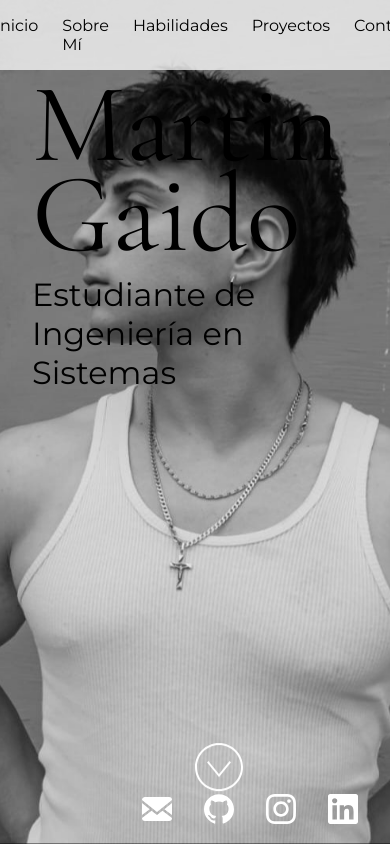
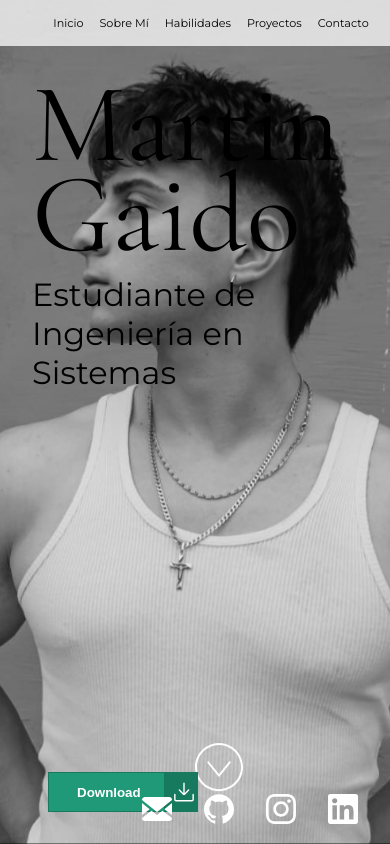
Before and after one commit to martingaidoo/portafolioWeb, a React (Vite) app: page / in a window 390 px wide. Built offline with nearby package versions, Linux system fonts and the light colour scheme.

Commit message:
responsive

```diff
--- a/src/Components/About.jsx
+++ b/src/Components/About.jsx
@@ -31,9 +31,9 @@ const About = () => {
         }}
       >
         <h2>Acerca de mí</h2>
-        <p className="large">{description}</p>
+        <p className="large letrasChicasMedia" id="sobremi">{description}</p>
         <hr />
-        <p style={{ padding: "1rem 3rem 0" }}>{detailOrQuote}</p>
+        <p className="letrasChicasMedia" style={{ padding: "1rem 3rem 0" }}>{detailOrQuote}</p>
       </div>
     </section>
   );
--- a/src/Components/Header.jsx
+++ b/src/Components/Header.jsx
@@ -3,12 +3,13 @@ import React from "react";
 
 const Header = () => {
   return (
-    <div
+    <div className="letrasChicasMedia"
+    /**Puedes hacer que cuando tenga de de tama;o menos de 460 px las letras sean mas chicas */
       style={{
         position: "fixed",
         display: "flex",
         justifyContent: "center",
-        gap: "1.5rem",
+        gap: "1rem",
         background: "rgba(255,255,255,0.75)",
         padding: "1rem",
         top: 0,
--- a/src/Components/Home.jsx
+++ b/src/Components/Home.jsx
@@ -28,6 +28,7 @@ import linkedInIcon from "../images/socials/linkedin.svg";
  */
 import image from "../images/fotoPortadaBandW.jpg";
 
+
 const imageAltText = "Adult female in office setting leaning against a glass wall while holding a platinum Microsoft Surface Pro 7 in tablet mode preparing to write with Microsoft Surface Pen";
 
 const Home = ({ name, title }) => {
@@ -46,6 +47,22 @@ const Home = ({ name, title }) => {
     </a>
   </div>
 
+
+  <div className='container__DescargarCV'     style={{
+      display: "flex",
+      gap: "2.0rem",
+      position: "absolute",
+      bottom: "1rem",
+      left: "2rem",
+    }}>
+        <a href="./public/curriculum.pdf" download>
+        <button className="buttonCV" type="button">
+        <span className="button__text">Download</span>
+        <span className="button__icon"><svg xmlns="http://www.w3.org/2000/svg" viewBox="0 0 35 35" id="bdd05811-e15d-428c-bb53-8661459f9307" data-name="Layer 2" class="svg"><path d="M17.5,22.131a1.249,1.249,0,0,1-1.25-1.25V2.187a1.25,1.25,0,0,1,2.5,0V20.881A1.25,1.25,0,0,1,17.5,22.131Z"></path><path d="M17.5,22.693a3.189,3.189,0,0,1-2.262-.936L8.487,15.006a1.249,1.249,0,0,1,1.767-1.767l6.751,6.751a.7.7,0,0,0,.99,0l6.751-6.751a1.25,1.25,0,0,1,1.768,1.767l-6.752,6.751A3.191,3.191,0,0,1,17.5,22.693Z"></path><path d="M31.436,34.063H3.564A3.318,3.318,0,0,1,.25,30.749V22.011a1.25,1.25,0,0,1,2.5,0v8.738a.815.815,0,0,0,.814.814H31.436a.815.815,0,0,0,.814-.814V22.011a1.25,1.25,0,1,1,2.5,0v8.738A3.318,3.318,0,0,1,31.436,34.063Z"></path></svg></span>
+        </button>
+        </a>
+    </div>
+
   <div
     style={{
       display: "flex",
@@ -55,6 +72,7 @@ const Home = ({ name, title }) => {
       right: "2rem",
     }}
   >
+
     <a href={`mailto:martingaido00@gmail.com`}>
       <img src={envelopeIcon} alt="email" className="socialIcon" />
     </a>
--- a/src/styles.css
+++ b/src/styles.css
@@ -282,3 +282,90 @@ Hint: In your styles.css file, use comments to start to tell Copilot what you wa
   margin-left: 1rem;
   margin-right: 1rem;
 }
+
+
+@media screen and (max-width: 460px) {
+  .letrasChicasMedia {
+    font-size: 0.7rem;
+  }
+  #sobremi{
+    font-size: 1rem;
+    align-items: left;
+  }
+}
+
+
+
+
+
+.container__DescargarCV{
+  align-items: center;
+  display: flex;
+  flex-direction: column;
+  margin: 1rem;
+
+}
+
+.container__DescargarCV a {
+  text-decoration: none;
+
+}
+.buttonCV {
+  position: relative;
+  width: 150px;
+  height: 40px;
+  cursor: pointer;
+  display: flex;
+  align-items: center;
+  border: 1px solid #17795E;
+  background-color: #209978;
+  overflow: hidden;
+
+}
+
+.buttonCV, .button__icon, .button__text {
+  transition: all 0.3s;
+}
+
+.buttonCV .button__text {
+  transform: translateX(22px);
+  color: #fff;
+  font-weight: 600;
+}
+
+.buttonCV .button__icon {
+  position: absolute;
+  transform: translateX(109px);
+  height: 100%;
+  width: 39px;
+  background-color: #17795E;
+  display: flex;
+  align-items: center;
+  justify-content: center;
+}
+
+.buttonCV .svg {
+  width: 20px;
+  fill: #fff;
+}
+
+.buttonCV:hover {
+  background: #17795E;
+}
+
+.buttonCV:hover .button__text {
+  color: transparent;
+}
+
+.buttonCV:hover .button__icon {
+  width: 148px;
+  transform: translateX(0);
+}
+
+.buttonCV:active .button__icon {
+  background-color: #146c54;
+}
+
+.buttonCV:active {
+  border: 1px solid #146c54;
+}
--- a/src/styles/styleSkills.css
+++ b/src/styles/styleSkills.css
@@ -4,7 +4,7 @@
     margin: 1rem;
     display: grid;
     grid-template-columns: repeat(auto-fit,
-                            minmax(min(11.25rem, 100%), 1fr));
+                            minmax(min(8.25rem, 100%), 1fr));
     grid-gap: 0.1rem;
 }
 
@@ -52,25 +52,25 @@
   }
 
 .card {
-    width: 10rem;
-    height: 14rem;
+    width: 7rem;
+    height: 10rem;
     border-radius: 20px;
     transition: all .3s;
     border: 2px solid #757575;
    }
 
    .card img{
-    margin-top:1.5rem;
-    width: 10rem;
-    height: 10rem;
+    margin-top:0.7rem;
+    width: 7rem;
+    height: 7rem;
     border-radius: 20px;
     transition: all .2s;
 
    }
 
 .card2 {
-  width: 10rem;
-  height: 14rem;
+  width: 7rem;
+  height: 10rem;
     background-color: #ffffff;
     border-radius: 20px;
     transition: all .2s;
```
Also changed, not shown: 2 other files (tests, documents, lock files or other folders).
